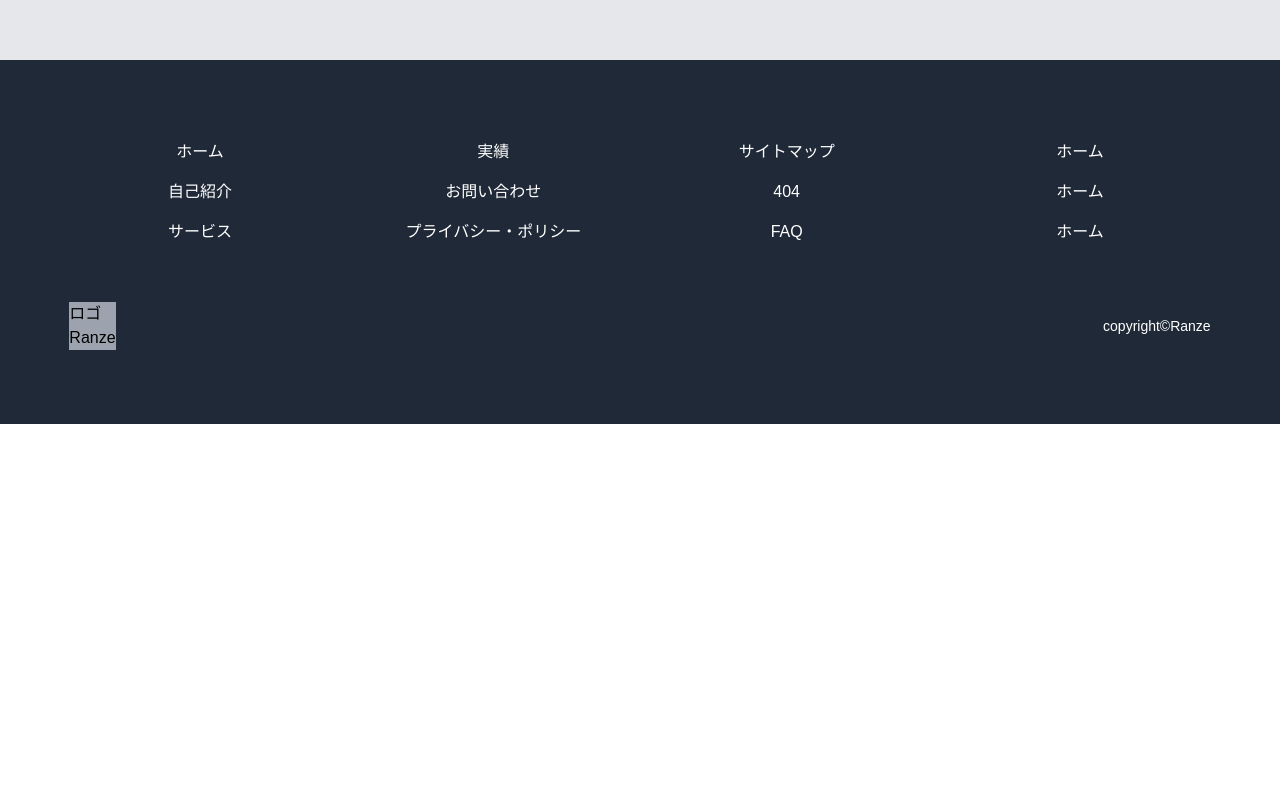
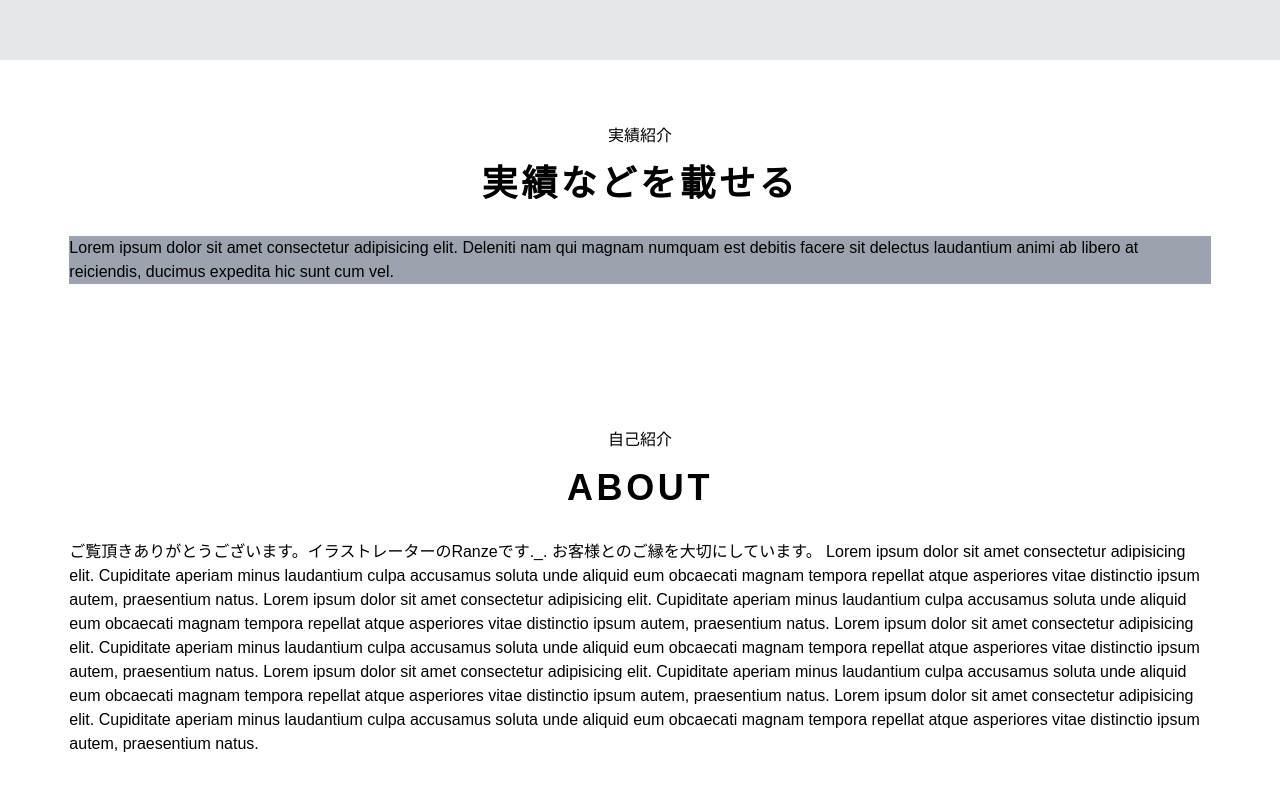
Before and after one commit to mayone-du/ranze-hp, a Next.js app: page /works in a window 1280 px wide. Before the commit this address had no page. Shown: the part 380-1180 px from the top of the page. Before the commit the page ends 804 px from the top, so only its background shows below. Built offline with nearby package versions, Linux system fonts and the light colour scheme.

Commit message:
works.tsx, README update

```diff
--- a/src/components/shared/ItemWrapper.tsx
+++ /dev/null
@@ -1,14 +0,0 @@
-const ItemWrapper: React.FC<{ children: any, className?: string }> = ({ children, className }) => {
-  return (
-    <>
-    {/* row */}
-      <div className="flex w-11/12 mx-auto">
-
-        {/* col */}
-        <div className="lg:mx-4 my-4 lg:w-screen"></div>
-      </div>
-    </>
-  );
-};
-
-export { ItemWrapper };
--- /dev/null
+++ b/src/components/shared/mainBlocks/Block.tsx
@@ -0,0 +1,19 @@
+const Block: React.FC<{
+  children: any;
+  addArticleClassName?: string;
+  addSectionClassName?: string;
+}> = ({ children, addArticleClassName, addSectionClassName }) => {
+  return (
+    <>
+      <article
+        className={`container mx-auto ${
+          addArticleClassName !== undefined ? addArticleClassName : ""
+        }`}
+      >
+        <section className={`md:py-16 py-10`}>{children}</section>
+      </article>
+    </>
+  );
+};
+
+export { Block };
--- /dev/null
+++ b/src/components/shared/mainBlocks/Col.tsx
@@ -0,0 +1,18 @@
+const Col: React.FC<{ children: any; className?: string }> = ({
+  children,
+  className,
+}) => {
+  return (
+    <>
+      <div
+        className={`lg:mx-4 my-4 lg:w-screen ${
+          className !== undefined ? className : ""
+        }`}
+      >
+        {children}
+      </div>
+    </>
+  );
+};
+
+export { Col };
--- /dev/null
+++ b/src/components/shared/mainBlocks/Row.tsx
@@ -0,0 +1,18 @@
+const Row: React.FC<{ children: any; className?: string }> = ({
+  children,
+  className,
+}) => {
+  return (
+    <>
+      <div
+        className={`flex w-11/12 mx-auto ${
+          className !== undefined ? className : ""
+        }`}
+      >
+        {children}
+      </div>
+    </>
+  );
+};
+
+export { Row };
--- a/src/pages/works.tsx
+++ b/src/pages/works.tsx
@@ -1,6 +1,10 @@
 import { Layout } from "../components/shared/layout/Layout";
 import { SubPageMainVisual } from "../components/shared/SubPageMainVisual";
 import { BreadCrumb } from "../components/shared/BreadCrumb";
+
+import { Block } from "../components/shared/mainBlocks/Block";
+import { Row } from "../components/shared/mainBlocks/Row";
+import { Col } from "../components/shared/mainBlocks/Col";
 
 const Works: React.VFC = () => {
   const siteTitle = "Works";
@@ -13,6 +17,58 @@ const Works: React.VFC = () => {
       >
         <SubPageMainVisual title={siteTitle} subText="works sub text" />
         <BreadCrumb currentPage={siteTitle} />
+
+        <Block>
+          <p className="text-center">実績紹介</p>
+          <h2 className="lg:text-4xl text-2xl tracking-widest font-bold text-center lg:py-4 py-2">
+            実績などを載せる
+          </h2>
+          <Row>
+            <Col className="my-0">
+              <p className="bg-gray-400">
+                Lorem ipsum dolor sit amet consectetur adipisicing elit.
+                Deleniti nam qui magnam numquam est debitis facere sit delectus
+                laudantium animi ab libero at reiciendis, ducimus expedita hic
+                sunt cum vel.
+              </p>
+            </Col>
+          </Row>
+        </Block>
+
+        <article className="container mx-auto">
+          <section className="md:py-16 py-10">
+            <p className="text-center">自己紹介</p>
+            <h2 className="lg:text-4xl text-2xl tracking-widest font-bold text-center lg:py-4 py-2">
+              ABOUT
+            </h2>
+            <div className="flex w-11/12 mx-auto">
+              <p className="lg:mx-4 my-4 lg:w-screen lg:text-base text-sm">
+                ご覧頂きありがとうございます。イラストレーターのRanzeです._.
+                お客様とのご縁を大切にしています。 Lorem ipsum dolor sit amet
+                consectetur adipisicing elit. Cupiditate aperiam minus
+                laudantium culpa accusamus soluta unde aliquid eum obcaecati
+                magnam tempora repellat atque asperiores vitae distinctio ipsum
+                autem, praesentium natus. Lorem ipsum dolor sit amet consectetur
+                adipisicing elit. Cupiditate aperiam minus laudantium culpa
+                accusamus soluta unde aliquid eum obcaecati magnam tempora
+                repellat atque asperiores vitae distinctio ipsum autem,
+                praesentium natus. Lorem ipsum dolor sit amet consectetur
+                adipisicing elit. Cupiditate aperiam minus laudantium culpa
+                accusamus soluta unde aliquid eum obcaecati magnam tempora
+                repellat atque asperiores vitae distinctio ipsum autem,
+                praesentium natus. Lorem ipsum dolor sit amet consectetur
+                adipisicing elit. Cupiditate aperiam minus laudantium culpa
+                accusamus soluta unde aliquid eum obcaecati magnam tempora
+                repellat atque asperiores vitae distinctio ipsum autem,
+                praesentium natus. Lorem ipsum dolor sit amet consectetur
+                adipisicing elit. Cupiditate aperiam minus laudantium culpa
+                accusamus soluta unde aliquid eum obcaecati magnam tempora
+                repellat atque asperiores vitae distinctio ipsum autem,
+                praesentium natus.
+              </p>
+            </div>
+          </section>
+        </article>
       </Layout>
     </>
   );
```
Also changed, not shown: 1 other file (tests, documents, lock files or other folders).
